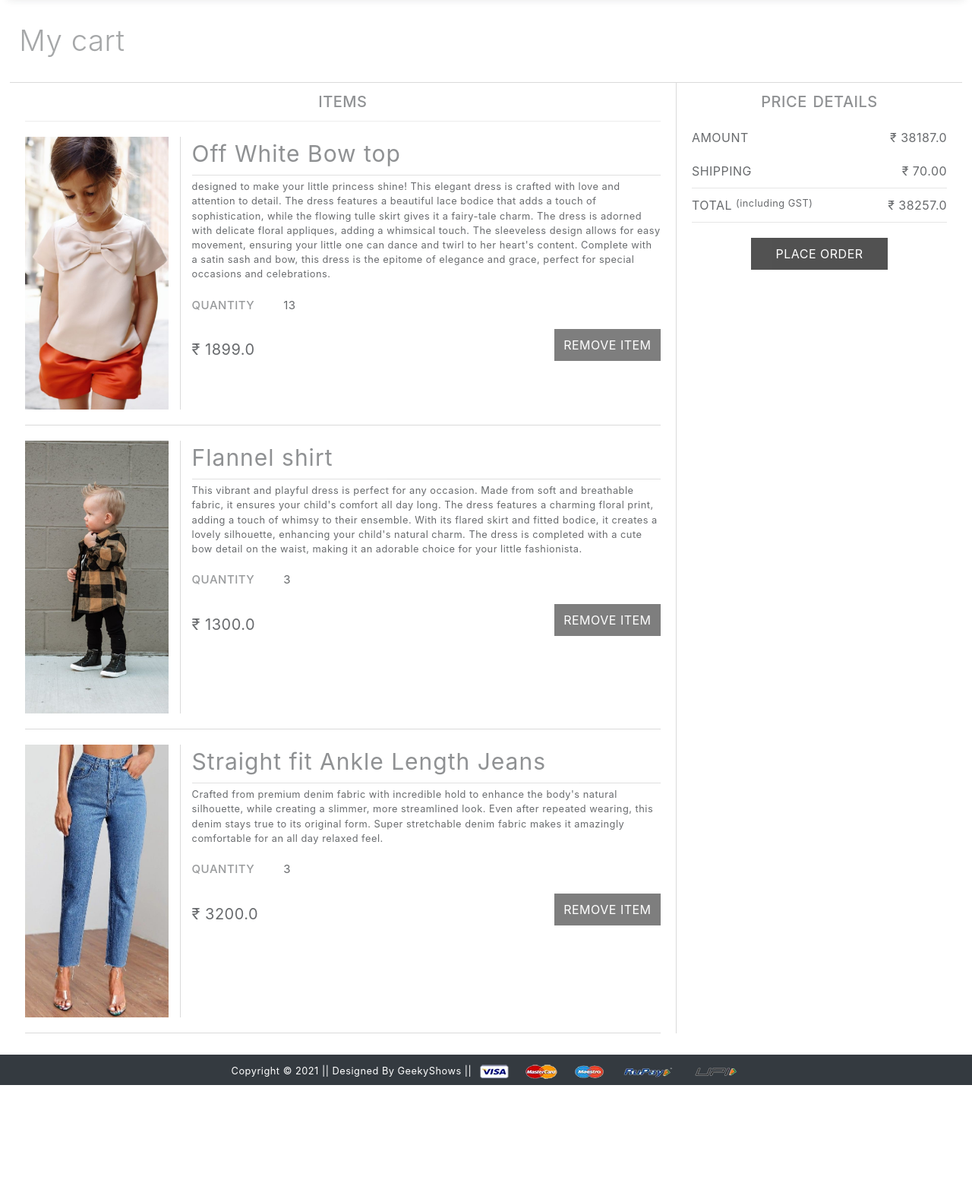
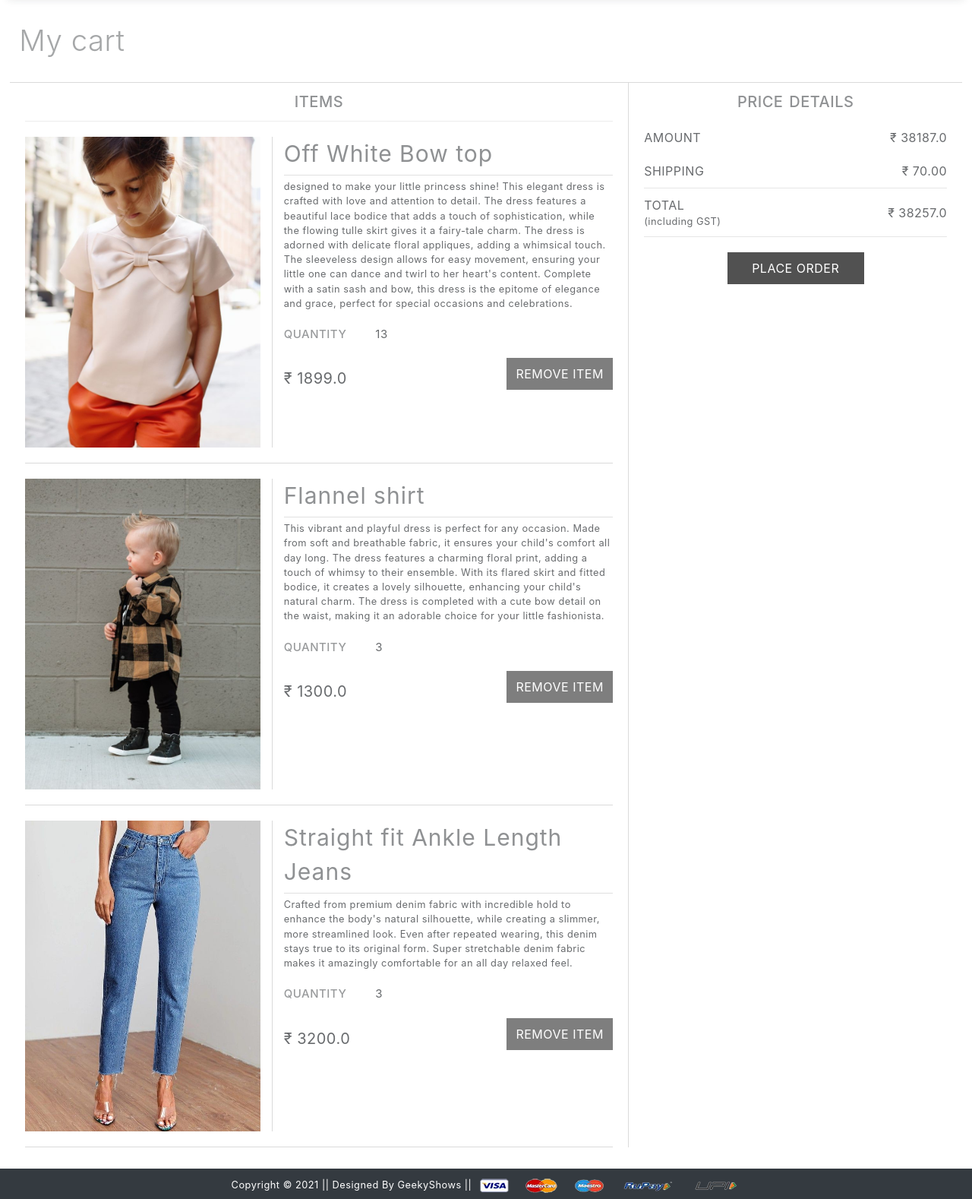
Before and after one commit to Sayantan-Bera/E-commerce-website, a Django app: page /cart/ in a window 1280 px wide. Shown: the part 73-1651 px from the top of the page at 76% size. Before the commit the page ends 1501 px from the top, so only its background shows below. Run offline with Django 4.2, Linux system fonts and the light colour scheme; a user stored in the database is signed in; data comes from the database, SQL or seed files in the repository; both versions use the stored data as it was after the commit; some libraries are stand-ins or nearby versions.

Commit message:
cart css applied

```diff
--- a/app/static/app/css/style.css
+++ b/app/static/app/css/style.css
@@ -660,9 +660,6 @@ div > a:hover {
 .cart-price-main {
   padding: 0px 20px;
 }
-.each-cart-item {
-  height: 500px;
-}
 .cart-price-main {
   width: 100%;
   display: flex;
@@ -740,7 +737,7 @@ div > a:hover {
   flex-direction: column;
 }
 .cart-item-img-div {
-  width: 30%;
+  width: 70%;
   height: 100%;
   display: flex;
   justify-content: center;
@@ -783,6 +780,9 @@ div > a:hover {
 }
 .empty-cart-img {
   width: 300px;
+}
+.quantity-btn:hover{
+  cursor: pointer;
 }
 
 .custom-btn,
@@ -1078,11 +1078,11 @@ div > a:hover {
   }
   .cart-items-main {
     border-right: 1px solid rgba(0, 0, 0, 0.144);
-    width: 100%;
+    width: 60%;
   }
   .cart-price-main {
     border-top: 1px solid rgba(0, 0, 0, 0.144);
-    width: 100%;
+    width: 40%;
   }
 }
 
@@ -1115,13 +1115,14 @@ div > a:hover {
     margin-bottom: 5px;
   }
   .cart-items-main {
-    width: 70%;
+    width: 65%;
   }
   .cart-price-main {
-    width: 30%;
+    width: 35%;
   }
   .each-cart-item {
     flex-direction: row;
+    height: 550px;
   }
   .cart-item-details {
     padding-left: 15px;
@@ -1135,9 +1136,6 @@ div > a:hover {
   .each-cart-item-header {
     margin-top: 0px;
     border-top: 0px;
-  }
-  .each-cart-item {
-    height: 400px;
   }
 }
 
@@ -1162,6 +1160,9 @@ div > a:hover {
     width: 26.33%;
     margin: 3% 3%;
   }
+  .each-cart-item {
+    height: 450px;
+  }
 }
 
 @media (min-width: 1200px) {
--- a/app/templates/app/addtocart.html
+++ b/app/templates/app/addtocart.html
@@ -24,11 +24,14 @@
           <!-- quantity button -->
           <div class="quantity-div light">
               <div class="quantity-header light w-500">QUANTITY</div>
-              <a class="minus-cart" pid="{{cart.product.id}}">
+
+              <a class="minus-cart quantity-btn" pid="{{cart.product.id}}">
                 <i class="fas fa-minus-square fa-lg"></i>
               </a>
+
               <div id="quantity" class="quantity-value">{{cart.quantity}}</div>
-              <a class="plus-cart" pid="{{cart.product.id}}">
+
+              <a class="plus-cart quantity-btn" pid="{{cart.product.id}}">
                 <i class="fas fa-plus-square fa-lg"></i>
               </a>
           </div>
@@ -68,7 +71,7 @@
       </div>
 
       <div class="price-section light total-price-div">
-        <div class="price-header no-wrap">TOTAL <small class="no-wrap">(including GST)</small></div>
+        <div class="">TOTAL <small class="no-wrap">(including GST)</small></div>
         <div class="no-wrap">
           <span>&#8377;</span>
           <span id ="totalamount">{{totalamount}}</span>
```
Also changed, not shown: db.sqlite3.
